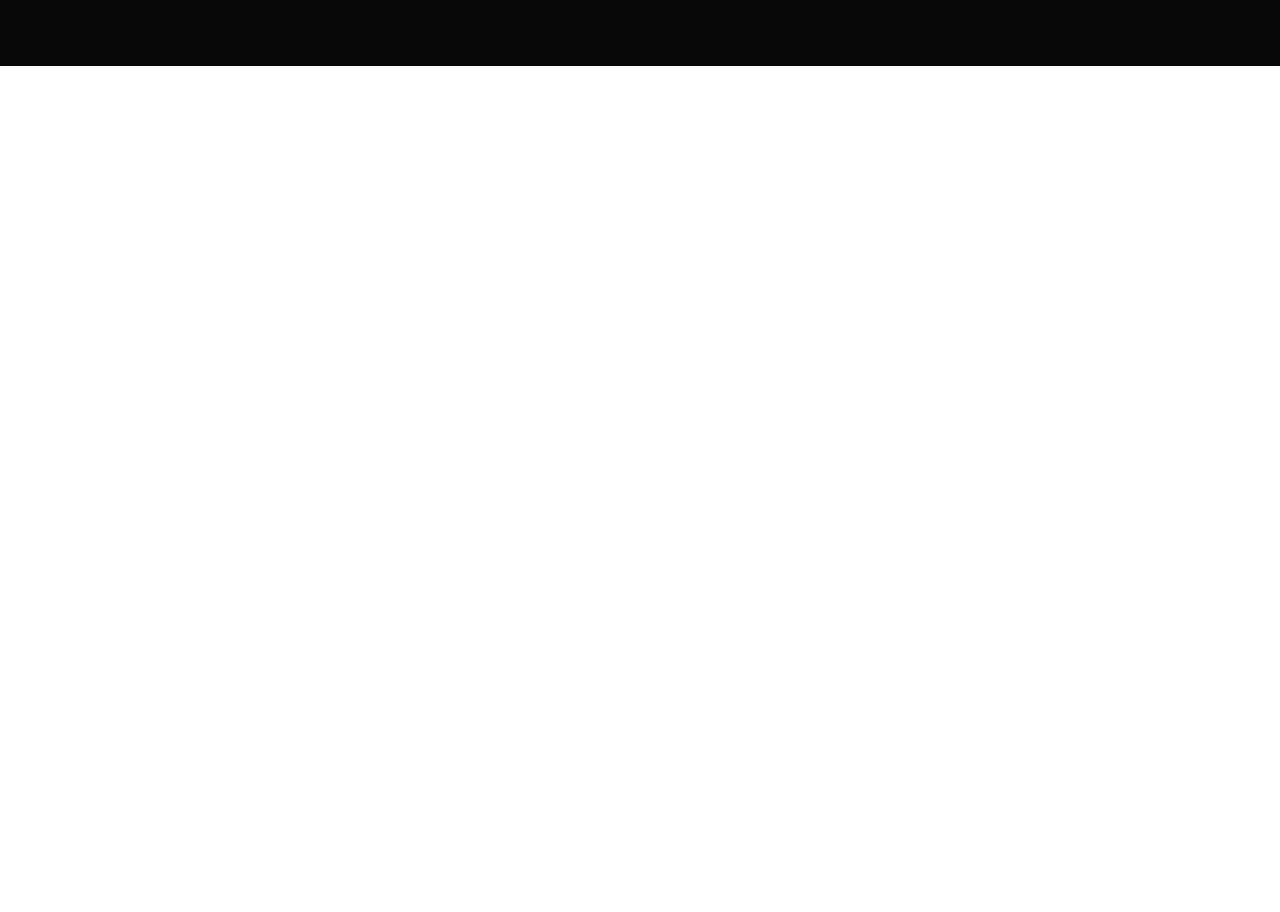
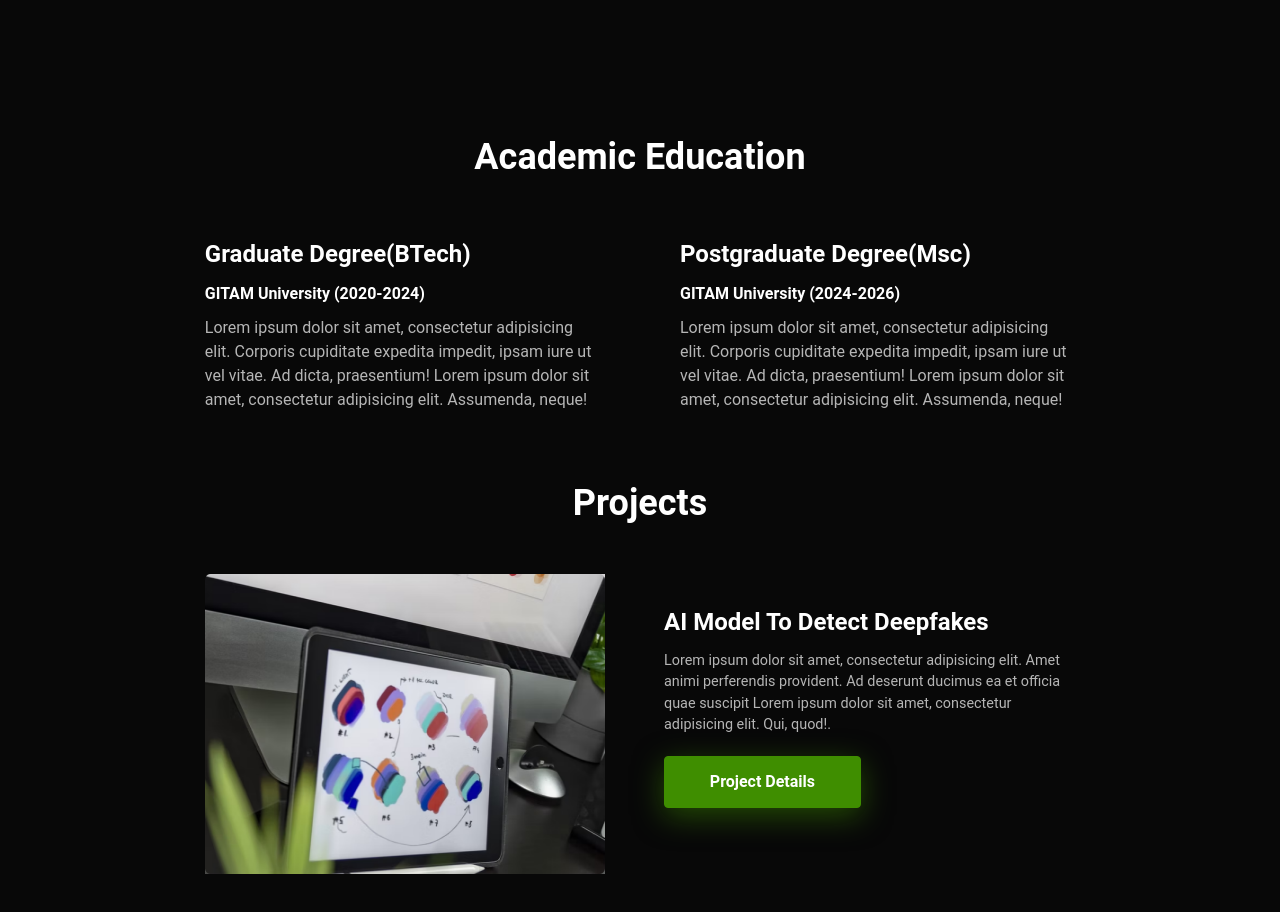
Before and after one commit to breathecode6365/webex, a plain HTML site: page index.html in a window 1280 px wide. Shown: the part 520-1432 px from the top of the page. Before the commit the page ends 800 px from the top, so only its background shows below. Drawn offline with Linux system fonts and the light colour scheme; a web font is replaced by a local one.

Commit message:
Added projects and academic educations sections

```diff
--- a/index.html
+++ b/index.html
@@ -74,6 +74,40 @@
             </div>
         </div>
     </section>
+    <section class="education">
+        <div class="education_header">
+            <h1>Academic Education</h1>
+        </div>
+        <div class="edu_details_container">
+            <div class="edu_block">
+                <h2>Graduate Degree(BTech)</h2>
+                <h4 class="edu_tagline">GITAM University (2020-2024)</h4>
+                <p>Lorem ipsum dolor sit amet, consectetur adipisicing elit. Corporis cupiditate expedita impedit, ipsam iure ut vel vitae. Ad dicta, praesentium! Lorem ipsum dolor sit amet, consectetur adipisicing elit. Assumenda, neque!   </p>
+            </div>
+            <div class="edu_block">
+                <h2>Postgraduate Degree(Msc)</h2>
+                <h4 class="edu_tagline">GITAM University (2024-2026)</h4>
+                <p>Lorem ipsum dolor sit amet, consectetur adipisicing elit. Corporis cupiditate expedita impedit, ipsam iure ut vel vitae. Ad dicta, praesentium! Lorem ipsum dolor sit amet, consectetur adipisicing elit. Assumenda, neque!   </p>
+            </div>
+        </div>
+    </section>
+    <section class="projects">
+        <div class="projects_header">
+            <h1>Projects</h1>
+        </div>
+        <div class="project_block">
+            <div>
+                <img class="project_image" src="statics/pimage.png"/>
+            </div>
+            <div class="project_content">
+                    <h2>AI Model To Detect Deepfakes</h2>
+                    <p>Lorem ipsum dolor sit amet, consectetur adipisicing elit. Amet animi perferendis provident. Ad deserunt ducimus ea et officia quae suscipit Lorem ipsum dolor sit amet, consectetur adipisicing elit. Qui, quod!.</p>
+                    <a href="">Project Details</a>
+            </div>
+
+            </div>
+        </div>
+    </section>
 
 
 </body>
--- a/styles/main.css
+++ b/styles/main.css
@@ -29,10 +29,11 @@ body {
     font-size: 100%;
     font-weight: 400;
     line-height: 1.5;
+    background: #080808;
 }
 
 .hero {
-    background: #080808;
+
     color: white;
     padding: 0 16% 0 16%;
 }
@@ -108,3 +109,72 @@ body {
 .hero .hero_body .hero_photo {
     margin-left: auto;
 }
+.education{
+    margin-top: 5%;
+    color: white;
+    padding: 0 16% 0 16%;
+}
+.education_header{
+    font-size: 1.5rem;
+    text-align: center;
+}
+.edu_details_container{
+    display: grid;
+    grid-template-columns: 1fr 1fr;
+    column-gap: 5rem;
+    margin-top: 6%;
+}
+.edu_tagline{
+    font-weight: 700;
+    font-size: 1rem;
+    margin-bottom: 10px;
+    margin-top: 10px;
+}
+.edu_block p{
+    opacity: 0.7;
+}
+.projects{
+    margin-top: 5%;
+    margin-bottom: 5%;
+    color: white;
+    padding: 0 16% 0 16%;
+}
+.projects_header{
+    font-size: 1.5rem;
+    text-align: center;
+}
+.project_block{
+    display: grid;
+    grid-template-columns: 1fr 1fr;
+    column-gap: 3rem;
+    margin-top: 5%;
+}
+.project_image{
+    background-image: url("../statics/pimage.png");
+    width: 400px;
+    height: 300px;
+}
+.project_content h{
+    font-size: 1rem;
+    text-align: center;
+    margin-bottom: 10px;
+
+}
+.project_content{
+    margin-top: 30px;
+}
+.project_content p{
+    margin: 10px 0 20px;
+    opacity: 0.7;
+    font-size: 0.9rem;
+}
+.project_content a{
+    display: inline-block;
+    padding: 0.8rem 2.8rem;
+    font-weight: 700;
+    background: #3F8E00;
+    border: 1px solid #3F8E00;
+    box-shadow: 0 8px 30px rgba(63, 142, 0, 0.5);
+    border-radius: 4px;
+    transition: 0.3s ease-in-out;
+}
```
Also changed, not shown: statics/pimage.png (added).
